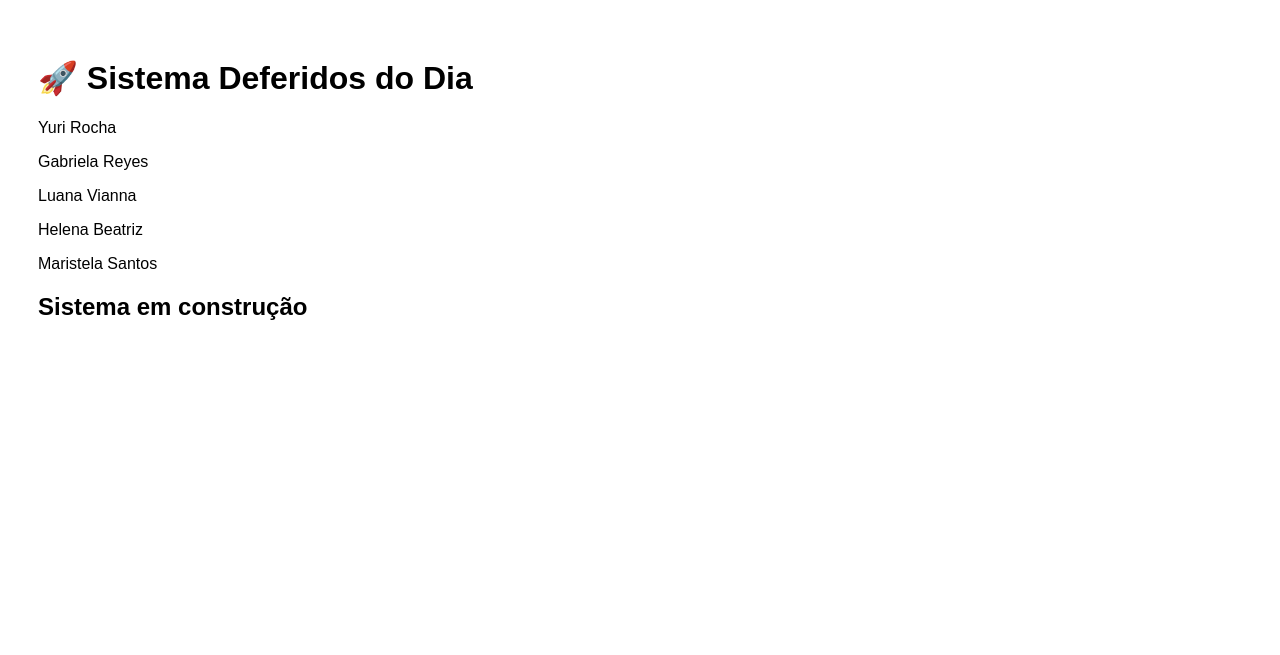
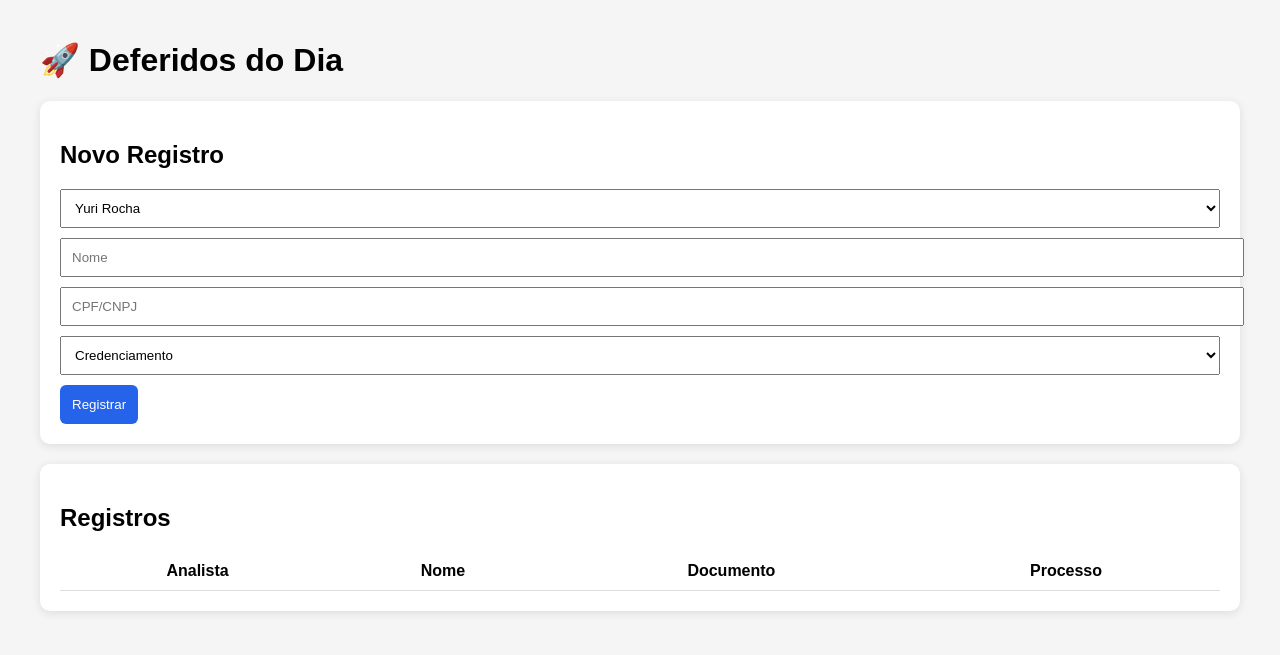
Before and after one commit to CaioReyes/portal-operacional-reyes, a plain HTML site: page index.html in a window 1280 px wide. Drawn offline with Linux system fonts and the light colour scheme.

Commit message:
Update index.html

```diff
--- a/index.html
+++ b/index.html
@@ -1,20 +1,160 @@
 <!DOCTYPE html>
 <html>
 <head>
+<meta charset="UTF-8">
 <title>Deferidos do Dia</title>
+
+<style>
+body{
+font-family:Arial,sans-serif;
+background:#f5f5f5;
+padding:20px;
+max-width:1200px;
+margin:auto;
+}
+
+.card{
+background:white;
+padding:20px;
+border-radius:10px;
+box-shadow:0 2px 10px rgba(0,0,0,.1);
+margin-bottom:20px;
+}
+
+input,select{
+width:100%;
+padding:10px;
+margin-bottom:10px;
+}
+
+button{
+padding:12px;
+background:#2563eb;
+color:white;
+border:none;
+border-radius:6px;
+cursor:pointer;
+}
+
+table{
+width:100%;
+border-collapse:collapse;
+}
+
+td,th{
+padding:10px;
+border-bottom:1px solid #ddd;
+}
+</style>
+
 </head>
+<body>
 
-<body style="font-family:Arial;padding:30px">
+<h1>🚀 Deferidos do Dia</h1>
 
-<h1>🚀 Sistema Deferidos do Dia</h1>
+<div class="card">
 
-<p>Yuri Rocha</p>
-<p>Gabriela Reyes</p>
-<p>Luana Vianna</p>
-<p>Helena Beatriz</p>
-<p>Maristela Santos</p>
+<h2>Novo Registro</h2>
 
-<h2>Sistema em construção</h2>
+<select id="analista">
+<option>Yuri Rocha</option>
+<option>Gabriela Reyes</option>
+<option>Luana Vianna</option>
+<option>Helena Beatriz</option>
+</select>
+
+<input id="nome" placeholder="Nome">
+
+<input id="documento" placeholder="CPF/CNPJ">
+
+<select id="tipo">
+<option>Credenciamento</option>
+<option>Alteração</option>
+<option>Cancelamento</option>
+<option>Suspensão</option>
+<option>Reativação</option>
+</select>
+
+<button onclick="salvar()">
+Registrar
+</button>
+
+</div>
+
+<div class="card">
+
+<h2>Registros</h2>
+
+<table>
+
+<thead>
+<tr>
+<th>Analista</th>
+<th>Nome</th>
+<th>Documento</th>
+<th>Processo</th>
+</tr>
+</thead>
+
+<tbody id="dados"></tbody>
+
+</table>
+
+</div>
+
+<script>
+
+let registros =
+JSON.parse(localStorage.getItem("registros"))
+|| [];
+
+function atualizar(){
+
+dados.innerHTML =
+registros.map(r => `
+<tr>
+<td>${r.analista}</td>
+<td>${r.nome}</td>
+<td>${r.documento}</td>
+<td>${r.tipo}</td>
+</tr>
+`).join('');
+
+localStorage.setItem(
+'registros',
+JSON.stringify(registros)
+);
+
+}
+
+function salvar(){
+
+registros.push({
+
+analista:
+analista.value,
+
+nome:
+nome.value,
+
+documento:
+documento.value,
+
+tipo:
+tipo.value
+
+});
+
+nome.value='';
+documento.value='';
+
+atualizar();
+
+}
+
+atualizar();
+
+</script>
 
 </body>
 </html>
```
